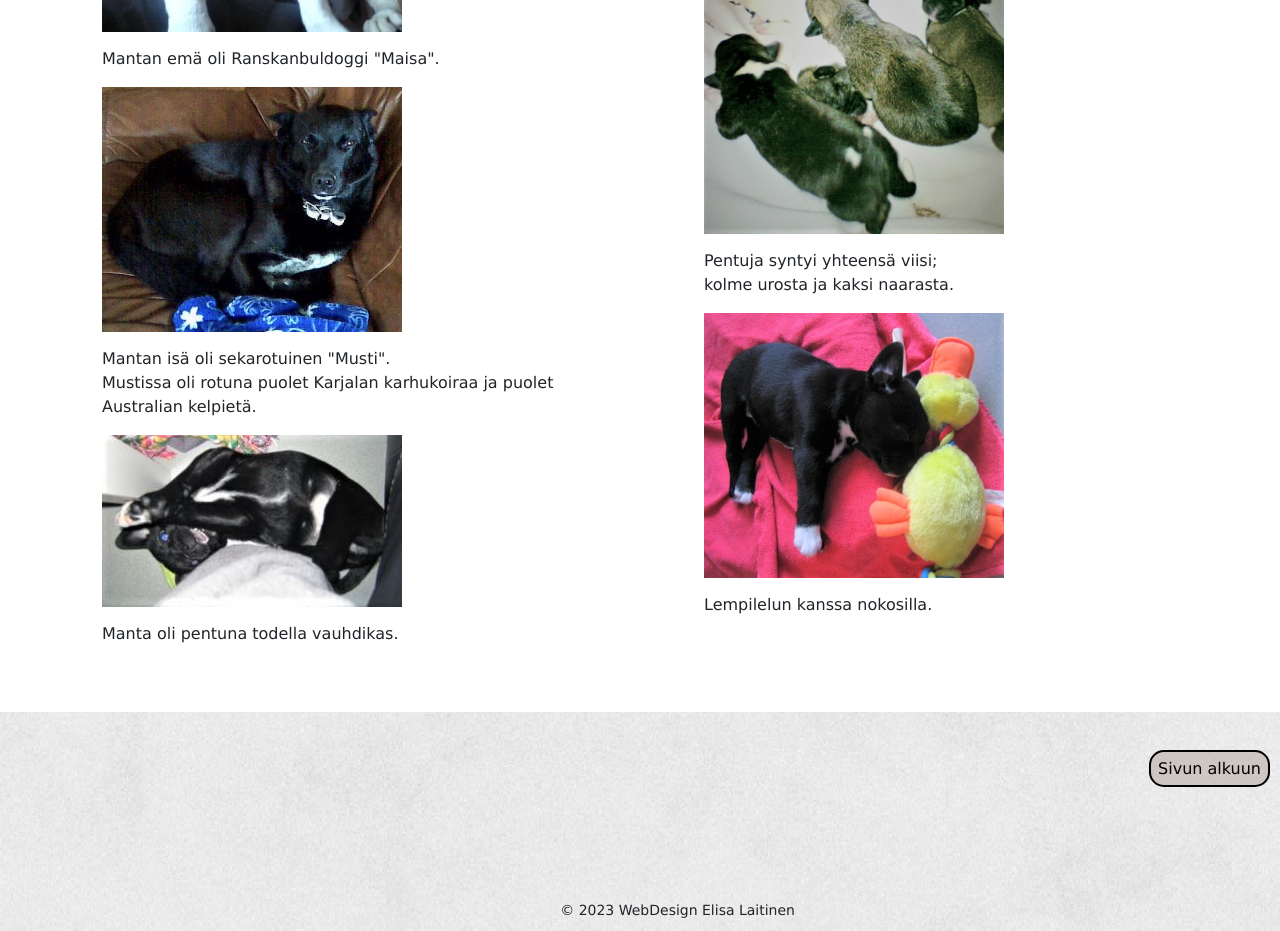
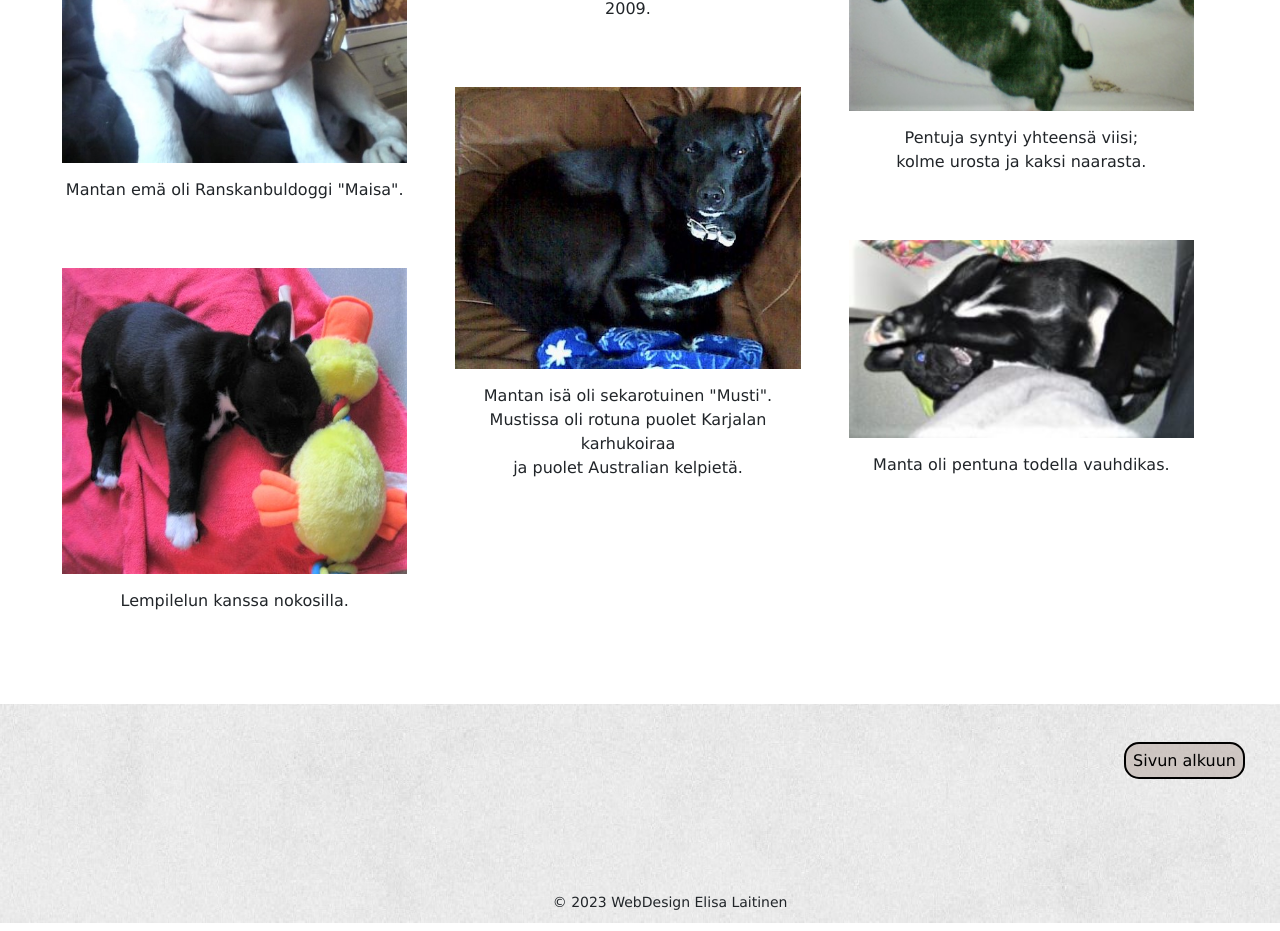
Before and after one commit to Elisalait/Omaverkkosivu, a plain HTML site: page omatsivut/toinen.html in a window 1280 px wide. Shown: the part 860-1791 px from the top of the page. Drawn offline with nearby package versions, Linux system fonts and the light colour scheme.

Commit message:
Add files via upload
Viimeisimmät muutokset

```diff
--- a/omatsivut/styles3.css
+++ b/omatsivut/styles3.css
@@ -9,8 +9,9 @@
     top: 50%;
     left: 55%;
     transform: translate(-50%, -50%);
-    font-family: 'Lucida Handwriting';
-    font-size: 60px;
+    font-family: 'Segoe print';
+    font-size: 75px;
+    font-size: 7vw;
   }
 
 #navigointikaikki {
@@ -28,6 +29,20 @@
     border-radius: 15px;
     background-color: rgba(192, 180, 174, 0.662);
 }
+
+@media screen and (min-width: 601px) {
+    .navigointi {
+      font-size: 16px;
+    }
+  }
+
+
+@media screen and (max-width: 600px) {
+    .navigointi {
+      font-size: 8px;
+    }
+  }
+
 .navigointi1 {
     margin: 5px;
     color: black;
@@ -39,47 +54,60 @@
     background-color: rgba(192, 180, 174, 0.662);
     border: 2px solid black;
 }
+@media screen and (min-width: 601px) {
+    .navigointi1 {
+      font-size: 16px;
+    }
+  }
+
+@media screen and (max-width: 600px) {
+    .navigointi1 {
+      font-size: 8px;
+    }
+  }
 .navigointi:hover {
     color: white;
 }
 .navigointi1:hover {
     color: white;
 }
-
 .Etusivunteksti {
     font-family: 'Lucida Sans';
     text-align: center;
-    margin-top: 30px;
+    margin-top: 50px;
     margin-left: 70px;
     margin-right: 70px;
     margin-bottom: 30px;
     font-size: 16px;
 }
 .row {
-    padding-right: 50px;
-    padding-left: 50px;
-    padding-bottom: 50px;
+    width: 100%;
+    padding-top: 40px;
+    padding-right: 80px;
+    padding-left: 80px;
+    padding-bottom: 100px;
 }
 .column {
     flex: 25%;
 }
 .container {
     position: relative;
-    width: 50%;
     max-width: 100%;
 }
 .image {
     display: block;
-    width: 100%;
+    max-width: 100%;
     height: auto;
 }
 .overlay {
     position:absolute;
     top: 0;
     bottom: 0;
+    right: 0;
+    left: 0;
     background: rgb(0, 0, 0);
     background: rgba(0, 0, 0, 0.5);
-    width: 92%;
+    width:100%;
     height: 100%;
     transition: .5s ease;
     opacity: 0;
@@ -107,7 +135,7 @@
 .navigointi-footer {
     position: absolute;
     bottom: 8px;
-    right: 10px;
+    right: 35px;
     text-align: right;
     left: 20%;
     top: 20%;
@@ -122,6 +150,17 @@
     border: 2px solid black;
     background-color: rgba(192, 180, 174, 0.662);
 }
+@media screen and (min-width: 601px) {
+    .navigointif1 {
+      font-size: 16px;
+    }
+  }
+
+@media screen and (max-width: 600px) {
+    .navigointif1 {
+      font-size: 8px;
+    }
+  }
 .navigointif1:hover {
     color: white;
 }
@@ -131,6 +170,17 @@
     left: 30%;
     font-size: 14px;
     font-family: 'Lucida Sans';
+}
+@media screen and (min-width: 601px) {
+    #tekija {
+      font-size: 14px;
+    }
+  }
+
+@media screen and (max-width: 600px) {
+    #tekija  {
+      font-size: 8px;
+    }
   }
 #pentuaika {
     text-align: center;
@@ -159,7 +209,7 @@ margin-bottom: 150px;
     margin-right: 50px;
 }
 #carouselExampleFade {
-    width: 500px;
+    max-width: 500px;
     margin: auto;
     margin-bottom: 50px;
 }
--- a/omatsivut/styles4.css
+++ b/omatsivut/styles4.css
@@ -8,8 +8,9 @@
     top: 50%;
     left: 55%;
     transform: translate(-50%, -50%);
-    font-family: 'Lucida Handwriting';
-    font-size: 60px;
+    font-family: 'Segoe print';
+    font-size: 80px;
+    font-size: 7vw;
   }
 
 #navigointikaikki {
@@ -46,32 +47,34 @@
 }
 
 .row {
-    padding-top: 50px;
+    width: 100%;
+    padding-top: 75px;
+    padding-bottom: 75px;
+    padding-left: 50px;
     padding-right: 50px;
-    padding-left: 50px;
-    padding-bottom: 50px;
 }
 .column {
     flex: 25%;
-    margin-left: 40px;
+    text-align: center;
 }
 .container {
     width: 50%;
     max-width: 100%;
+
 }
 .image {
-    display: flex;
     width: 100%;
     height: auto;
+    padding-top: 50px;
 }
 .footer {
-    position:absolute;
-
+    position:relative;
+    text-align: right;
 }
 .navigointi-footer {
     position: absolute;
     bottom: 8px;
-    right: 10px;
+    right: 35px;
     text-align: right;
     left: 20%;
     top: 20%;
@@ -101,5 +104,5 @@
     margin-top: 15px;
     font-family: 'Lucida Sans';
     font-size: 16px;
-    text-align: left;
+    text-align: center;
 }
--- a/omatsivut/toinen.html
+++ b/omatsivut/toinen.html
@@ -5,7 +5,7 @@
           href="styles4.css">
     <meta charset="utf-8">
     <meta name="viewport" content="width=device-width, initial-scale=1">
-    <title>Bootstrap demo</title>
+    <title>Oma verkkosivu</title>
     <link href="https://cdn.jsdelivr.net/npm/bootstrap@5.3.0-alpha3/dist/css/bootstrap.min.css" rel="stylesheet" integrity="sha384-KK94CHFLLe+nY2dmCWGMq91rCGa5gtU4mk92HdvYe+M/SXH301p5ILy+dN9+nJOZ" crossorigin="anonymous">
   </head>
 
@@ -24,31 +24,34 @@
       <a class="navigointi" href="./form.html" target="_self">Ota yhteyttä</a>
     </div>
 
-  <div class="row">
+<div class="row">
     <div class="column">
       <div class="container">
-        <img src="./images/emä.jpg" alt="Mantan Emä" class="image" style="max-width:300px">
+        <img src="./images/emä.jpg" alt="Mantan Emä" class="image" style="max-width:400px">
         <p class="tietoa">Mantan emä oli Ranskanbuldoggi "Maisa".</p>
-        <img src="./images/isa.jpg" alt="Mantan Isä" class="image" style="max-width:300px">
-        <p class="tietoa">Mantan isä oli sekarotuinen "Musti". <br>Mustissa oli rotuna puolet Karjalan karhukoiraa ja puolet Australian kelpietä.</p>
-        <img src="./images/pentuna1.jpg" alt="Manta pentuna" class="image" style="max-width:300px">
-        <p class="tietoa">Manta oli pentuna todella vauhdikas.</p>
+        <img src="./images/pentuna2.jpg" alt="Manta nukkuu" class="image" style="max-width:400px">
+        <p class="tietoa">Lempilelun kanssa nokosilla.</p>
+        </div>
+  </div>
 
-    </div>
-  </div>
     <div class="column">
       <div class="container">
-    <img src="./images/Pentu1.jpg" alt="Pentue" class="image" style="max-width:300px">
+    <img src="./images/Pentu1.jpg" alt="Pentue" class="image" style="max-width: 400px">
     <p class="tietoa">Manta syntyi maatilalla Iitissä elokuussa 2009.</p>
-    <img src="./images/pennut2.jpg" alt="Pentue" class="image" style="max-width:300px">
-    <p class="tietoa">Pentuja syntyi yhteensä viisi; <br> kolme urosta ja kaksi naarasta. </p>
-    <img src="./images/pentuna2.jpg" alt="Manta pentuna" class="image" style="max-width:300px">
-    <p class="tietoa">Lempilelun kanssa nokosilla.</p>
+    <img src="./images/isa.jpg" alt="Mantan isä" class="image" style="max-width:400px">
+    <p class="tietoa">Mantan isä oli sekarotuinen "Musti". <br>Mustissa oli rotuna puolet Karjalan karhukoiraa <br>ja puolet Australian kelpietä.</p>
+  </div>
+</div>
 
-
-    </div>
-  </div>
-  </div>
+      <div class="column">
+        <div class="container">
+          <img src="./images/pennut2.jpg" alt="Pentue" class="image" style="max-width:400px">
+          <p class="tietoa">Pentuja syntyi yhteensä viisi; <br> kolme urosta ja kaksi naarasta. </p>
+         <img src="./images/pentuna1.jpg" alt="Manta pentuna" class="image" style="max-width:400px">
+          <p class="tietoa">Manta oli pentuna todella vauhdikas.</p>
+        </div>
+      </div>
+</div>
 
   <div class="footer">
       <img id="footer1" src="./images/Footer1.jpg" alt="Plain" style="width:100%;">
```
Also changed, not shown: omatsivut/form.html (+1 -1 lines), omatsivut/index.html (+2 -1 lines), omatsivut/kolmas.html (+3 -3 lines).
